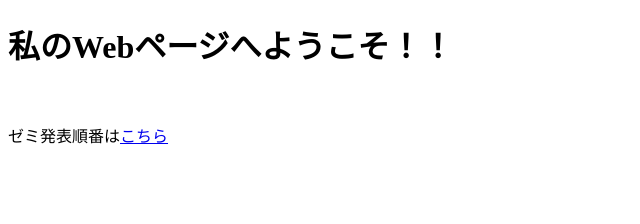
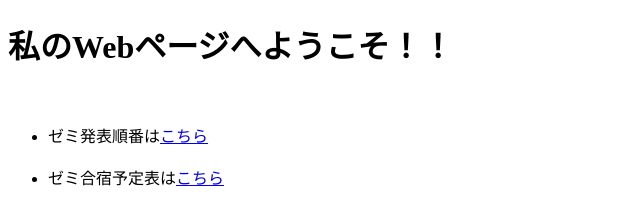
Before and after one commit to ochi-taku/ochi-taku.github.io, a plain HTML site: page index.html in a window 1280 px wide. Shown: the whole page, without its empty margins (0-640 px from the left). Drawn offline with Linux system fonts and the light colour scheme.

Commit message:
ゼミ合宿のリンクの作成

```diff
--- a/index.html
+++ b/index.html
@@ -7,8 +7,14 @@
 <body>
     <h1>私のWebページへようこそ！！</h1>
     <br>
-    <p>
-        ゼミ発表順番は<a href="zemi.html">こちら</a>
-    </p>
+    <ul>
+        <li>
+            ゼミ発表順番は<a href="zemi.html">こちら</a>
+        </li>
+        <br>
+        <li>
+            ゼミ合宿予定表は<a href="gasshuku.html">こちら</a>
+        </li>
+    </ul>
 </body>
 </html>
```
